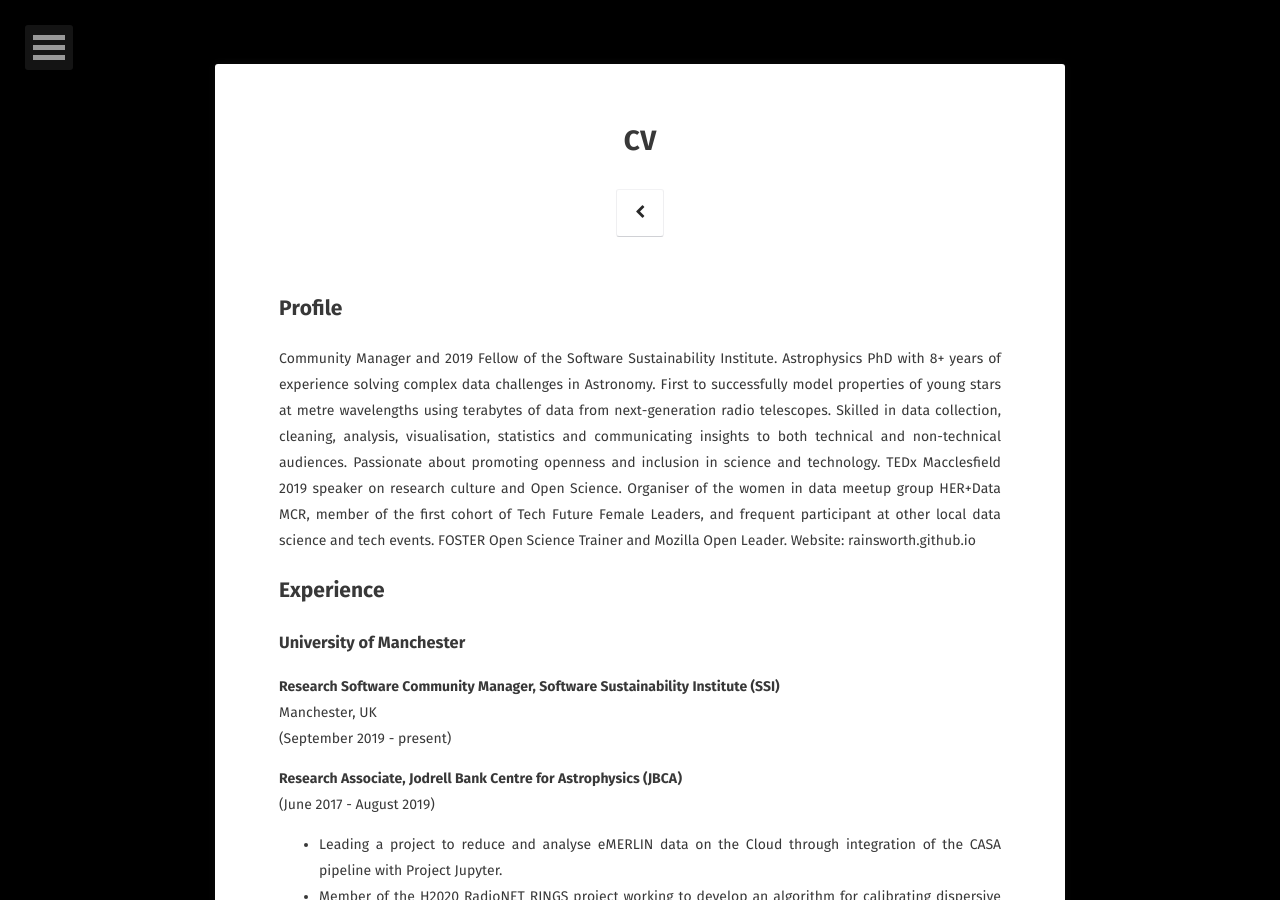
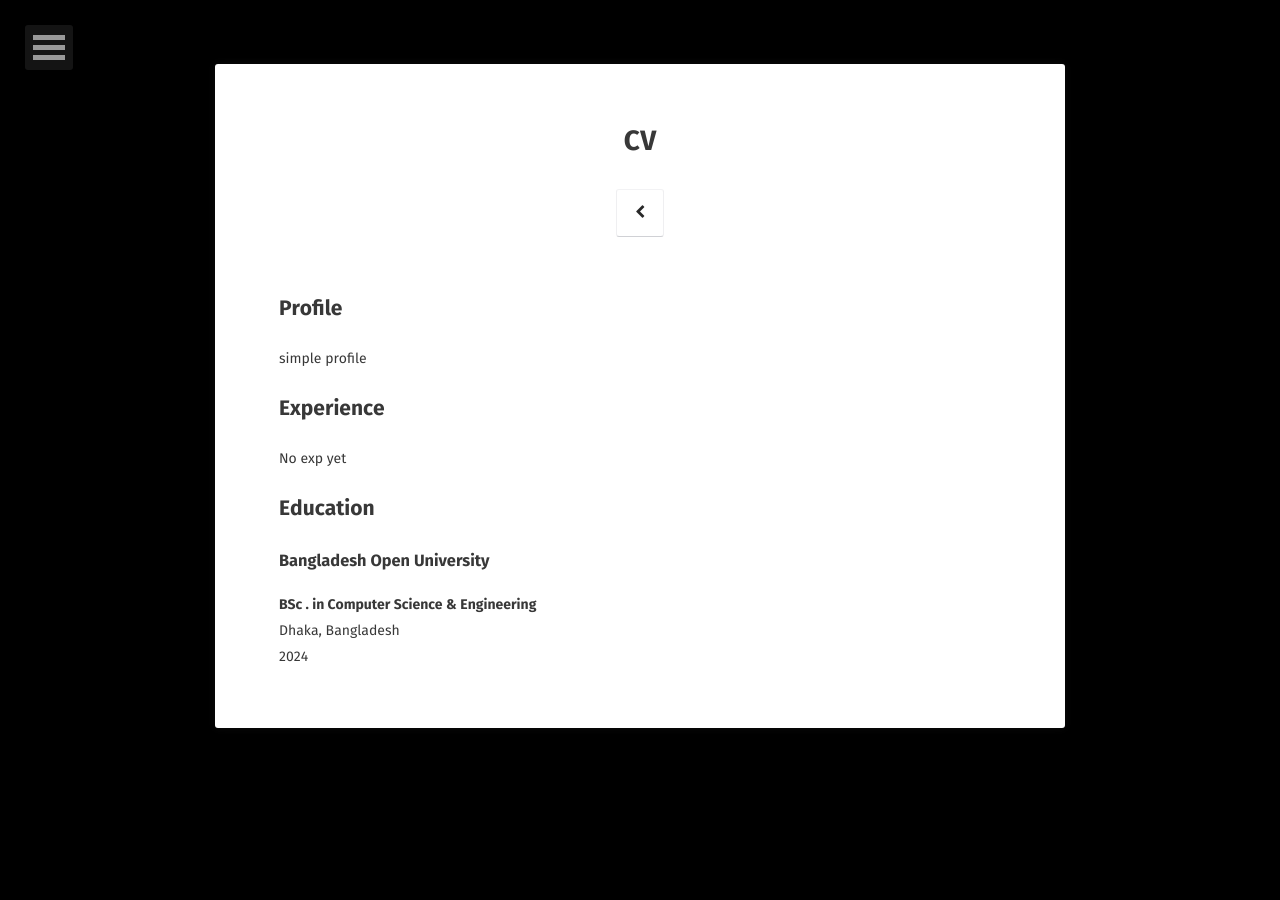
Before and after one commit to sohelkhanzz/mphs-edu.github.io, a Jekyll site: the page built from CV/index.md, in a window 1280 px wide and 900 px high. Built offline with Jekyll 4.4.1, drawn with Linux system fonts in a browser that asks for light colours; nearby versions of some CDN libraries; some web fonts are replaced; a style sheet for code colours, icons or effects is not loaded; some of the changed text lies outside the part shown.

Commit message:
Update index.md

```diff
--- a/CV/index.md
+++ b/CV/index.md
@@ -7,78 +7,13 @@ comments: false
 ---
 
 ## Profile
-Community Manager and 2019 Fellow of the Software Sustainability Institute. Astrophysics PhD with 8+ years of experience solving complex data challenges in Astronomy. First to successfully model properties of young stars at metre wavelengths using terabytes of data from next-generation radio telescopes. Skilled in data collection, cleaning, analysis, visualisation, statistics and communicating insights to both technical and non-technical audiences. Passionate about promoting openness and inclusion in science and technology. TEDx Macclesfield 2019 speaker on research culture and Open Science. Organiser of the women in data meetup group HER+Data MCR, member of the first cohort of Tech Future Female Leaders, and frequent participant at other local data science and tech events. FOSTER Open Science Trainer and Mozilla Open Leader. Website: rainsworth.github.io
-
+simple profile
 ## Experience
 
-### University of Manchester
-**Research Software Community Manager, Software Sustainability Institute (SSI)**
-Manchester, UK
-(September 2019 - present)
-
-**Research Associate, Jodrell Bank Centre for Astrophysics (JBCA)**
-(June 2017 - August 2019)
-
-* Leading a project to reduce and analyse eMERLIN data on the Cloud through integration of the CASA pipeline with Project Jupyter.
-* Member of the H2020 RadioNET RINGS project working to develop an algorithm for calibrating dispersive delay corrections in long baseline interferometry, for low frequency radio telescopes such as LOFAR.
-* Interferometry Centre for Excellence (ICE) Open Science Champion to advocate, train colleagues, give presentations and organise events relating to Open Science in Astronomy.
-* Disseminating research insights through invited seminars, talks at international conferences, interviews and public outreach.
-
-### Dublin Institute for Advanced Studies (DIAS)
-**Postdoctoral Research Fellow**
-Dublin, Ireland
-(October 2014 - October 2016)
-
-* Impact: Our team was the first to successfully detect and model the properties of a young star with the International Low-Frequency Array (LOFAR) Telescope using the facilities at the Irish Centre for High End Computing (ICHEC).
-* I pioneered the collection, cleaning, analysis/statistical modelling and visualisation of radio data for young stars at previously unexplored wavelengths.
-* Part of a worldwide collaboration to develop novel processing and analytical techniques for terabytes of data from LOFAR.
-* Member of the Communications Working Group to re-define the public communication strategy of DIAS through restructure of the website and social media developments.
-
-**Ph.D. Student; Supervisors: Prof. Tom Ray (DIAS), Prof. Anna Scaife (JBCA)**
-(November 2010 - September 2014)
-
-* Led three projects performing systematic modelling of multi-wavelength, multi-scale datasets of protostellar jets from AMI, eMERLIN & GMRT to disentangle competing radiation processes and investigate the jet launching mechanism.
-* Involved in the commissioning of eMERLIN, which included the reduction and analysis of legacy data (Thermal Jets, PEBBLeS) intermediate to the original MERLIN and the fully upgraded eMERLIN.
-* Published the first investigations of YSOs at metre wavelengths and pioneered to characterise this very long wavelength emission through follow-up observing campaigns on the GMRT and LOFAR.
-
-
-### University of Tennessee (UT)
-**Summer Research Fellow; Supervisor: Prof. Michael Guidry (UT)**
-Knoxville, TN, USA
-(May 2009 - August 2009)
-
-* Studied the explosion mechanism of Type Ia Supernovae through computational simulations using the FLASH code on the supercomputing facilities at Oak Ridge National Laboratory.
-
-**Undergraduate Student Researcher; Supervisor: Prof. Michael Guidry (UT)**
-(June 2008 - August 2008)
-
-* Studied the interactions between colliding galaxies using computational simulations developed by the UT Astrophysics Group.
-
-
-### NASA Jet Propulsion Laboratory / California Institute of Technology (JPL/Caltech)
-**Undergraduate Student Research Program Intern; Supervisor: Dr. Raghvendra Sahai (JPL/Caltech)**
-Pasadena, CA, USA
-(September 2008 - December 2008)
-
-* Developed and applied a procedure for the reduction and calibration of near-infrared echelle spectroscopic data for
-  * a sample of pre-planetary nebulae to look for the signatures of high-velocity outflows that shape the resulting planetary nebula, and
-  * stellar interlopers: young stars with winds speeding through and interacting with dense interstellar clouds.
-
-
+No exp yet
 ## Education
 
-### University of Dublin, Trinity College
-**Ph.D. in Astrophysics**
-Dublin, Ireland
-2017
-
-* Thesis: *Morphology and Time Evolution of Thermal Jets Associated with Low Mass Young Stars*
-* Submitted: August  2014 - *Viva voce*: September 2016 - Awarded: April 2017
-
-### University of Tennessee
-**B.Sc. in Physics, Minor in Studio Art (Photography)**
-Knoxville, TN, USA
-2010
-
-* Overall GPA: 3.61/4.0, Honours: *cum laude*
-* Activities, Awards and Societies: 2010 UT Chancellor's Honours Award for Extraordinary Professional Promise, Phi Eta Sigma Freshman Honours Fraternity, The Society of Physics Students, Central Program Council, Film Committee, The Campus Literary and Art Magazine: The Phoenix
+### Bangladesh Open University
+**BSc . in Computer Science & Engineering**
+Dhaka, Bangladesh
+2024
```
